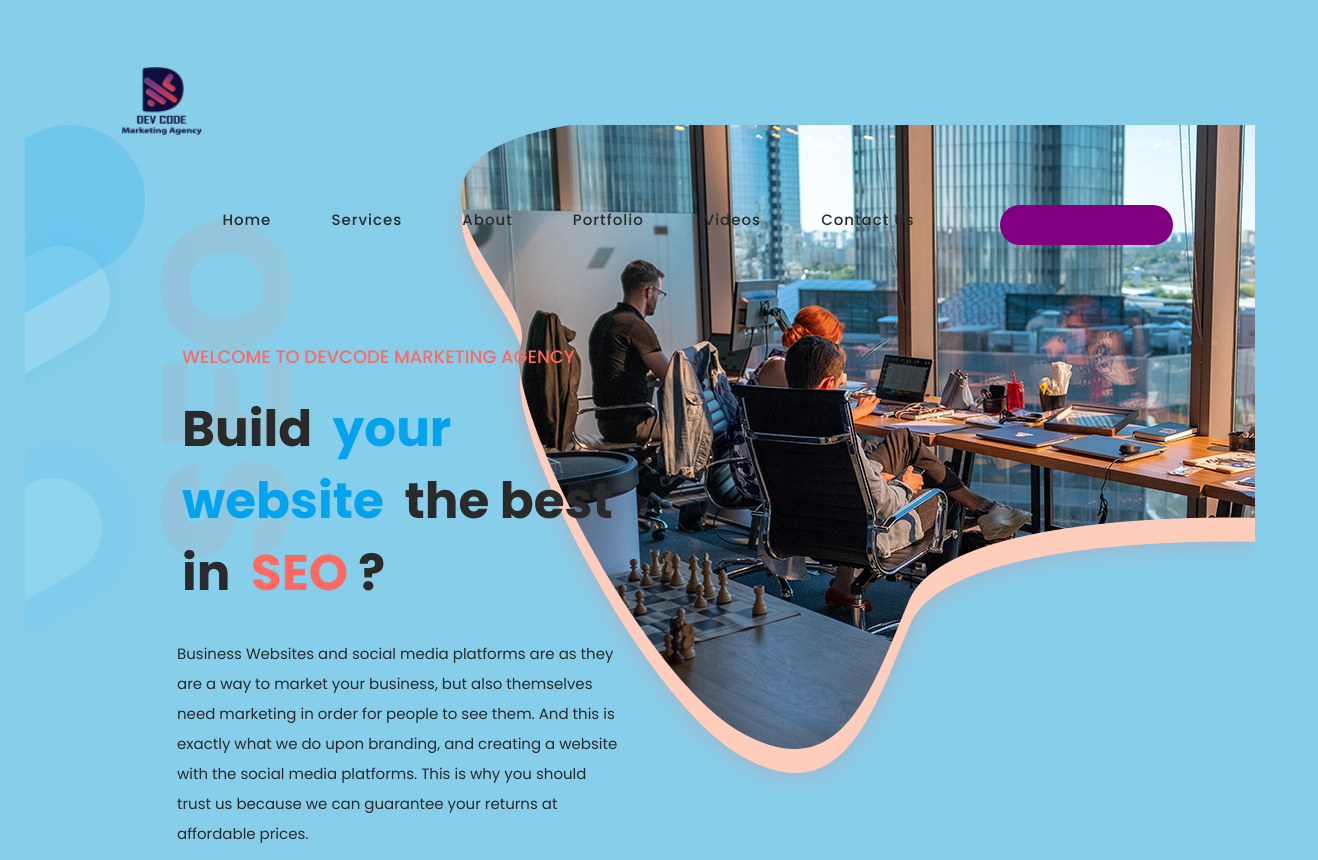
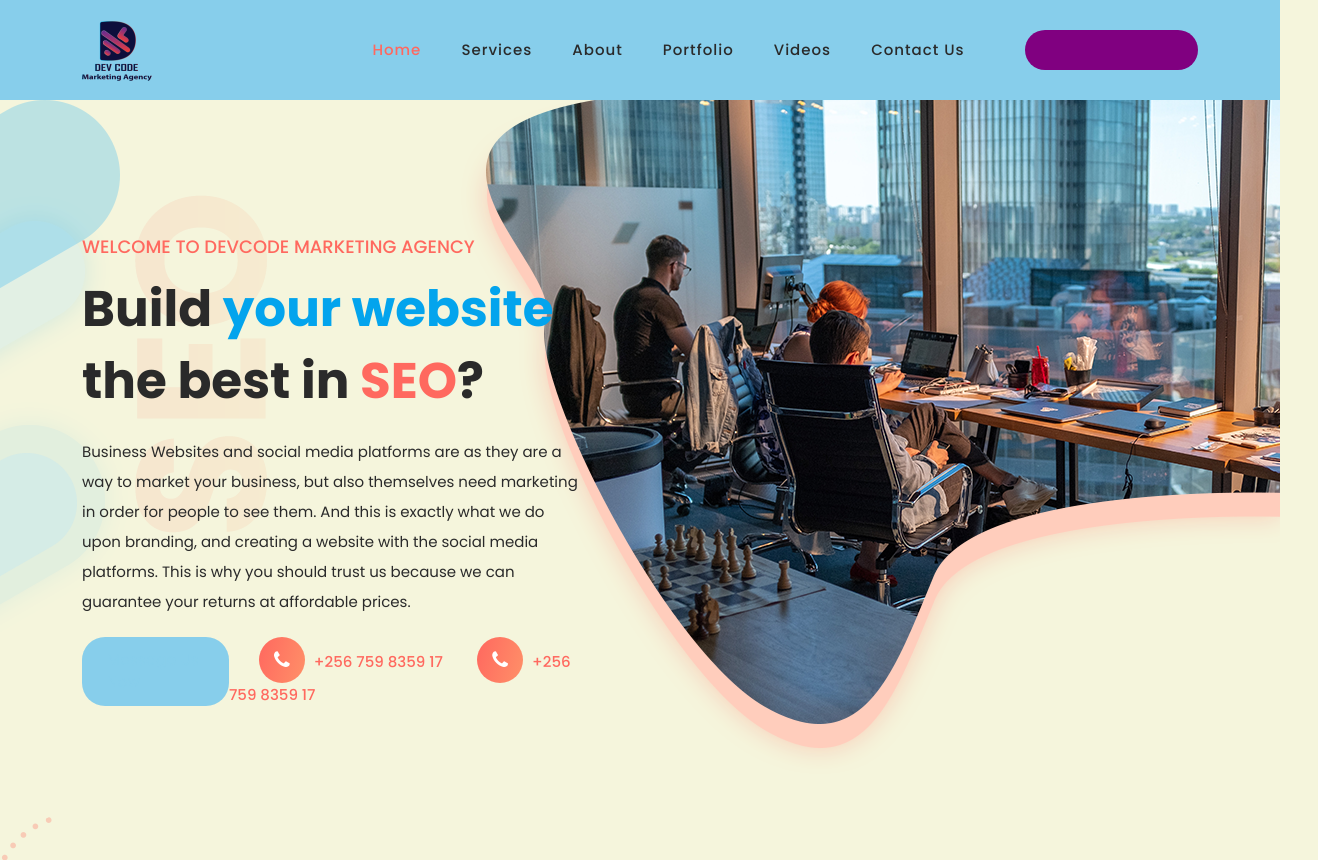
Before and after one commit to DevcodeAgency/DevcodeAgency.github.io, a plain HTML site: page index.html in a window 1280 px wide. Shown: the top 860 px of the page, 1318 px wide, since content can reach past the window. Drawn offline with Linux system fonts and the light colour scheme.

Commit message:
Update templatemo-onix-digital.css

```diff
--- a/assets/css/templatemo-onix-digital.css
+++ b/assets/css/templatemo-onix-digital.css
@@ -37,8 +37,8 @@ html, body, div, span, applet, object, iframe, h1, h2, h3, h4, h5, h6, p, blockq
 pre, a, abbr, acronym, address, big, cite, code, del, dfn, em, font, img, ins, kbd, q,
 s, samp, small, strike, strong, sub, sup, tt, var, b, u, i, center, dl, dt, dd, ol, ul, li,
 figure, header, nav, section, article, aside, footer, figcaption {
-  margin: 5px;
-  padding: 5px;
+  margin: 0;
+  padding: 0;
   border: 0;
   outline: 0;
 }
@@ -141,17 +141,17 @@ global styles
 */
 html,
 body {
-  background: skyblue;
+  background: beige;
   font-family: 'Poppins', sans-serif;
 }
 
 ::selection {
-  background: darkblue;
+  background: beige;
   color: skyblue;
 }
 
 ::-moz-selection {
-  background: darkblue;
+  background: beige;
   color: skyblue;
 }
 
```
